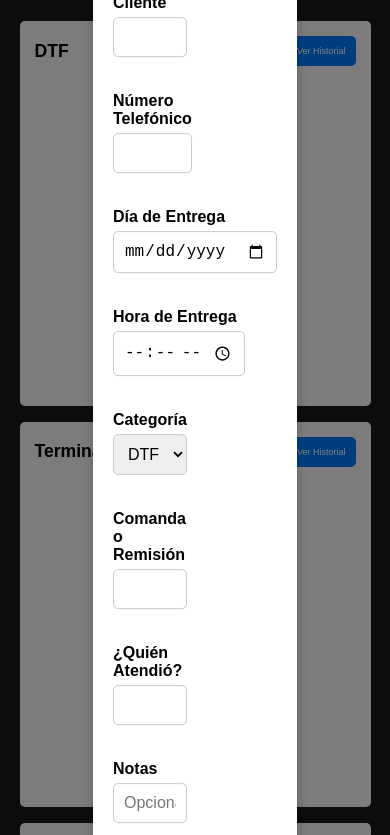
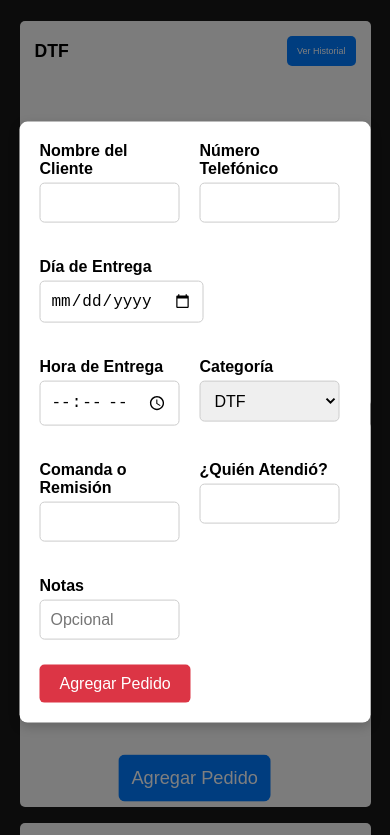
Before and after one commit to Bourskill/PROYECT-PEDIDOS, a plain HTML site: page index.html in a window 390 px wide. Both pictures are taken after a click on the button "Agregar Pedido". Shown: the top 835 px of the page. Drawn offline with Linux system fonts and the light colour scheme; no server answers.

Commit message:
Actualizar styles.css

```diff
--- a/styles.css
+++ b/styles.css
@@ -196,10 +196,11 @@ button.close {
 }
 
 /* Responsividad */
-@media (max-width: 768px) {
+@media (max-width: 968px) {
   .table-container {
     width: 90%;
   }
+.form-container{width:90%}
  .form-group{
     flex: 0 0 45%
   }
```
